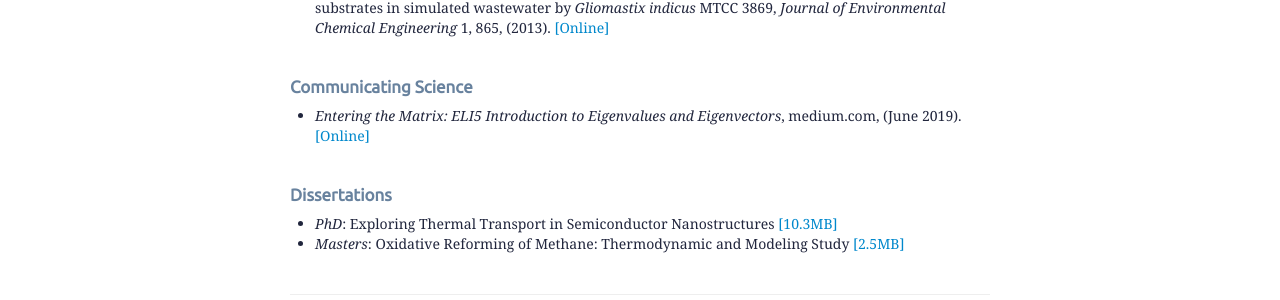
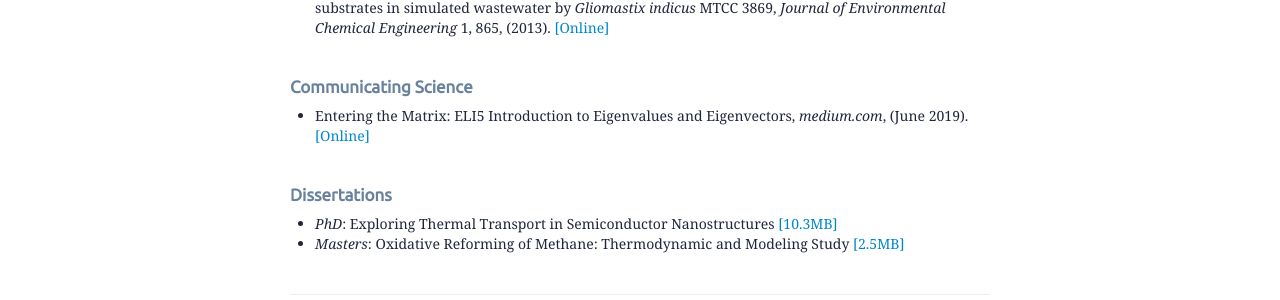
Before and after one commit to ABMalhotra/ABMalhotra.github.io, a Jekyll site: the page built from pages/pubs.md, in a window 1280 px wide. Shown: the part 764-1064 px from the top of the page. Built offline with Jekyll 4.4.1, drawn with Linux system fonts in a browser that asks for light colours; nearby versions of some CDN libraries; some web fonts are replaced.

```diff
--- a/pages/pubs.md
+++ b/pages/pubs.md
@@ -77,7 +77,7 @@ by *Gliomastix indicus* MTCC 3869, *Journal of Environmental Chemical Engineerin
 <br/>
 ## <a name="sciencewriting"></a>Communicating Science
 
-* *Entering the Matrix: ELI5 Introduction to Eigenvalues and Eigenvectors*, medium.com, (June 2019). [[Online]](https://medium.com/@abhinavmalhotra/entering-the-matrix-eli5-introduction-to-eigenvalues-and-eigenvecotrs-376bb6704412){:target="_blank"}
+* Entering the Matrix: ELI5 Introduction to Eigenvalues and Eigenvectors, *medium.com*, (June 2019). [[Online]](https://medium.com/@abhinavmalhotra/entering-the-matrix-eli5-introduction-to-eigenvalues-and-eigenvecotrs-376bb6704412){:target="_blank"}
 
 <br/>
 ## <a name="thesis"></a>Dissertations
```
